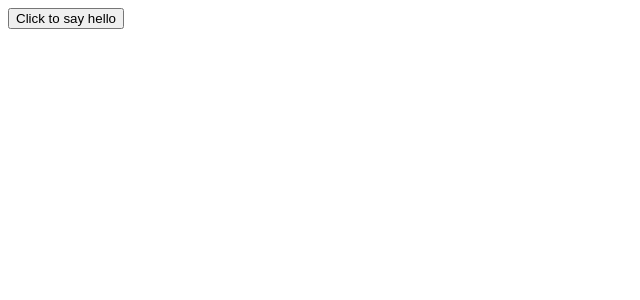
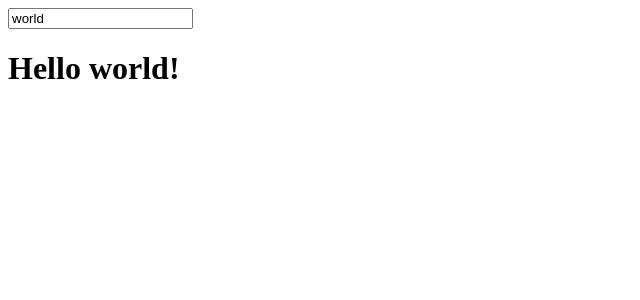
Before and after one commit to SOTAkkkk/sveltekit-tutorial, a SvelteKit app: page / in a window 1280 px wide. Shown: the top 300 px of the page, without its empty margins (0-640 px from the left). Built offline with nearby package versions, Linux system fonts and the light colour scheme.

Commit message:
Text inputs

```diff
--- a/src/routes/+page.svelte
+++ b/src/routes/+page.svelte
@@ -1,11 +1,8 @@
 <script>
-    import Inner from "./Inner.svelte";
-
-    function handleMessage(event) {
-        alert(event.detail.text)
-
-    }
+    let name = 'world';
 </script>
 
-
-<Inner on:message={handleMessage}/>
+<div>
+    <input bind:value={name}>
+    <h1>Hello {name}!</h1>
+</div>
```
